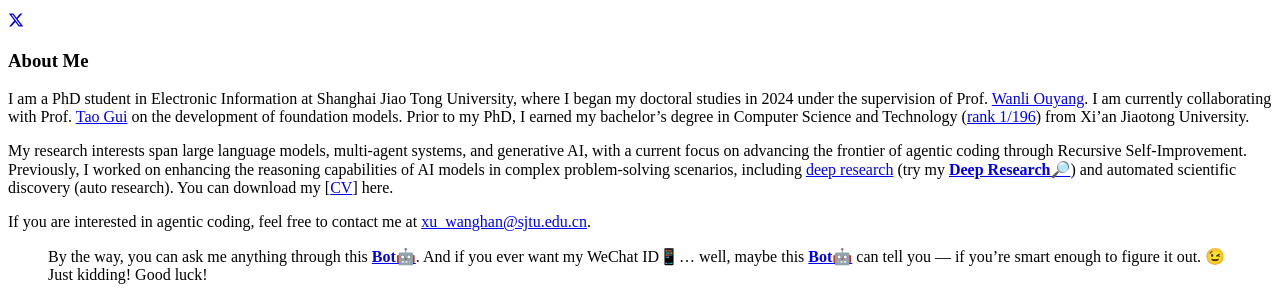
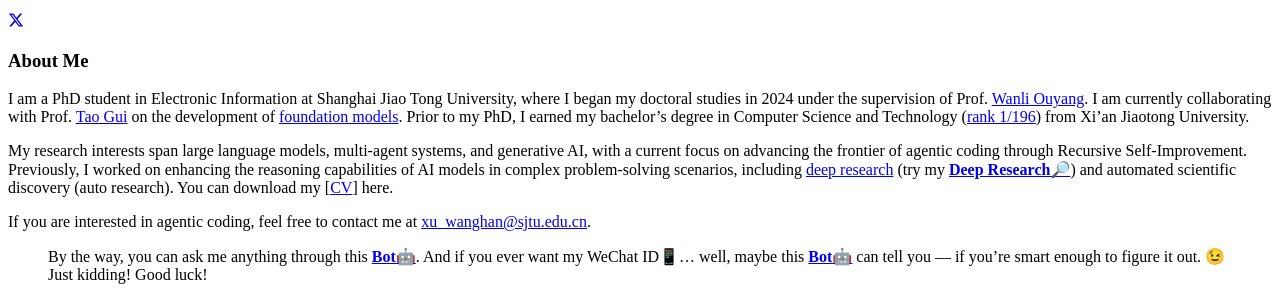
Before and after one commit to black-yt/black-yt.github.io, a Jekyll site: the page built from _pages/includes/intro.md, in a window 1280 px wide. Shown: the part 604-904 px from the top of the page. Built offline with Jekyll 4.4.1, drawn with Linux system fonts in a browser that asks for light colours; our own code applies the rules of GitHub Pages for plain Markdown files; part of the change alters nothing that is shown.

```diff
--- a/_pages/includes/intro.md
+++ b/_pages/includes/intro.md
@@ -1,6 +1,6 @@
 # <i class="fas fa-user section-icon"></i> About Me
 
-I am a PhD student in Electronic Information at Shanghai Jiao Tong University, where I began my doctoral studies in 2024 under the supervision of Prof. [Wanli Ouyang](https://wlouyang.github.io/). I am currently collaborating with Prof. [Tao Gui](https://guitaowufeng.github.io/) on the development of foundation models. Prior to my PhD, I earned my bachelor's degree in Computer Science and Technology ([rank 1/196](https://mp.weixin.qq.com/s/YOJcpipRe0TgYSeJgOCwCA#:~:text=%E4%BB%B2%E8%8B%B1%E4%B9%A6%E9%99%A2-,%E8%AE%A1%E7%AE%97%E6%9C%BA004%E7%8F%AD%C2%A0%E5%BE%90%E6%9C%9B%E7%80%9A,-%F0%9F%94%B5%20%E8%BF%9E%E7%BB%AD%E4%B8%A4%E5%B9%B4)) from Xi’an Jiaotong University.
+I am a PhD student in Electronic Information at Shanghai Jiao Tong University, where I began my doctoral studies in 2024 under the supervision of Prof. [Wanli Ouyang](https://wlouyang.github.io/). I am currently collaborating with Prof. [Tao Gui](https://guitaowufeng.github.io/) on the development of [foundation models](https://atria-asi.ai/). Prior to my PhD, I earned my bachelor's degree in Computer Science and Technology ([rank 1/196](https://mp.weixin.qq.com/s/YOJcpipRe0TgYSeJgOCwCA#:~:text=%E4%BB%B2%E8%8B%B1%E4%B9%A6%E9%99%A2-,%E8%AE%A1%E7%AE%97%E6%9C%BA004%E7%8F%AD%C2%A0%E5%BE%90%E6%9C%9B%E7%80%9A,-%F0%9F%94%B5%20%E8%BF%9E%E7%BB%AD%E4%B8%A4%E5%B9%B4)) from Xi’an Jiaotong University.
 
 My research interests span large language models, multi-agent systems, and generative AI, with a current focus on advancing the frontier of agentic coding through Recursive Self-Improvement. Previously, I worked on enhancing the reasoning capabilities of AI models in complex problem-solving scenarios, including [deep research](https://openai.com/index/introducing-deep-research/) (try my [**Deep Research🔎**](https://dr-sigma-wheat.vercel.app/)) and automated scientific discovery (auto research). You can download my [[CV](/pdfs/WanghanXu.pdf)] here.
 
```
Also changed, not shown: 1 other file.
